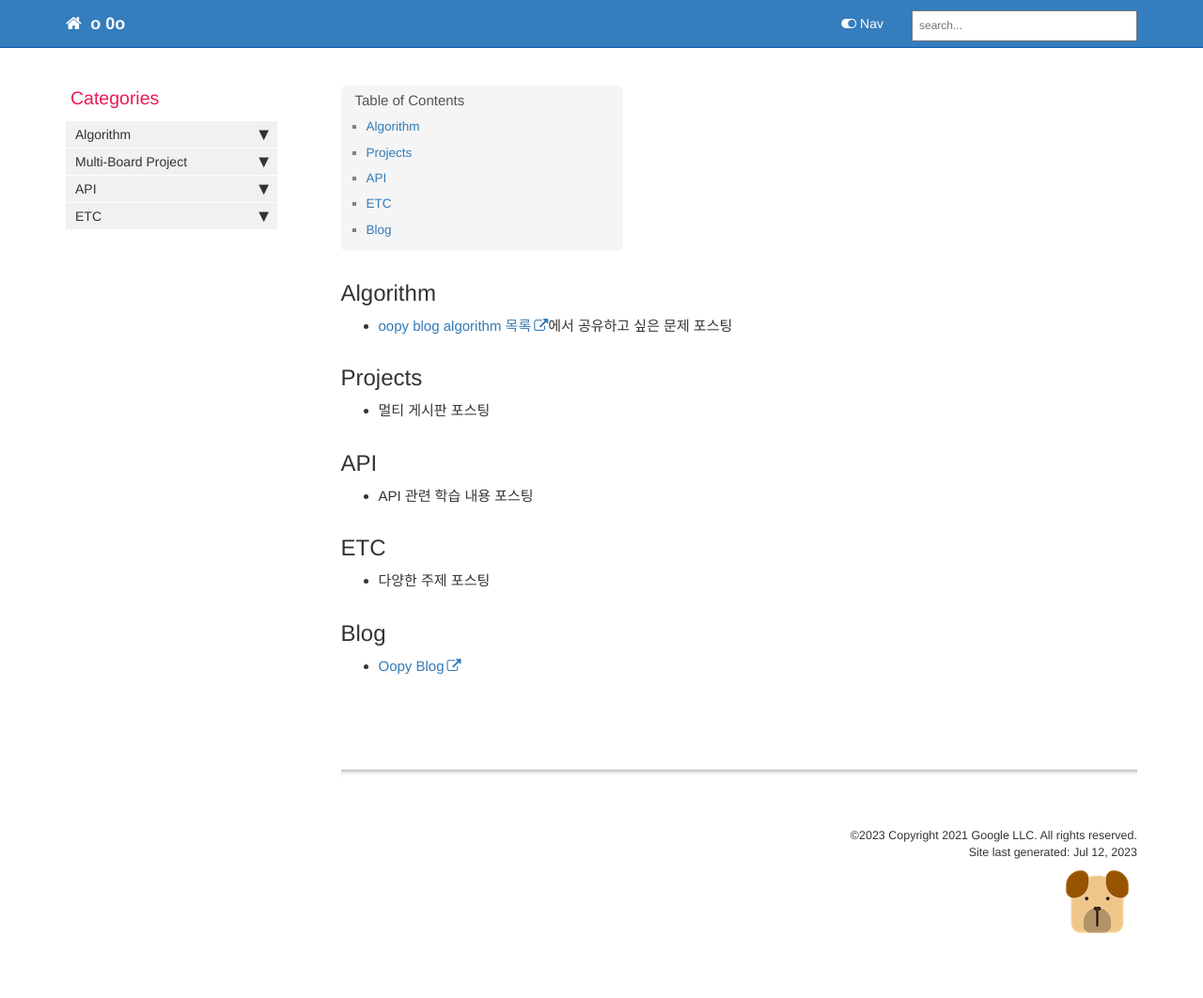
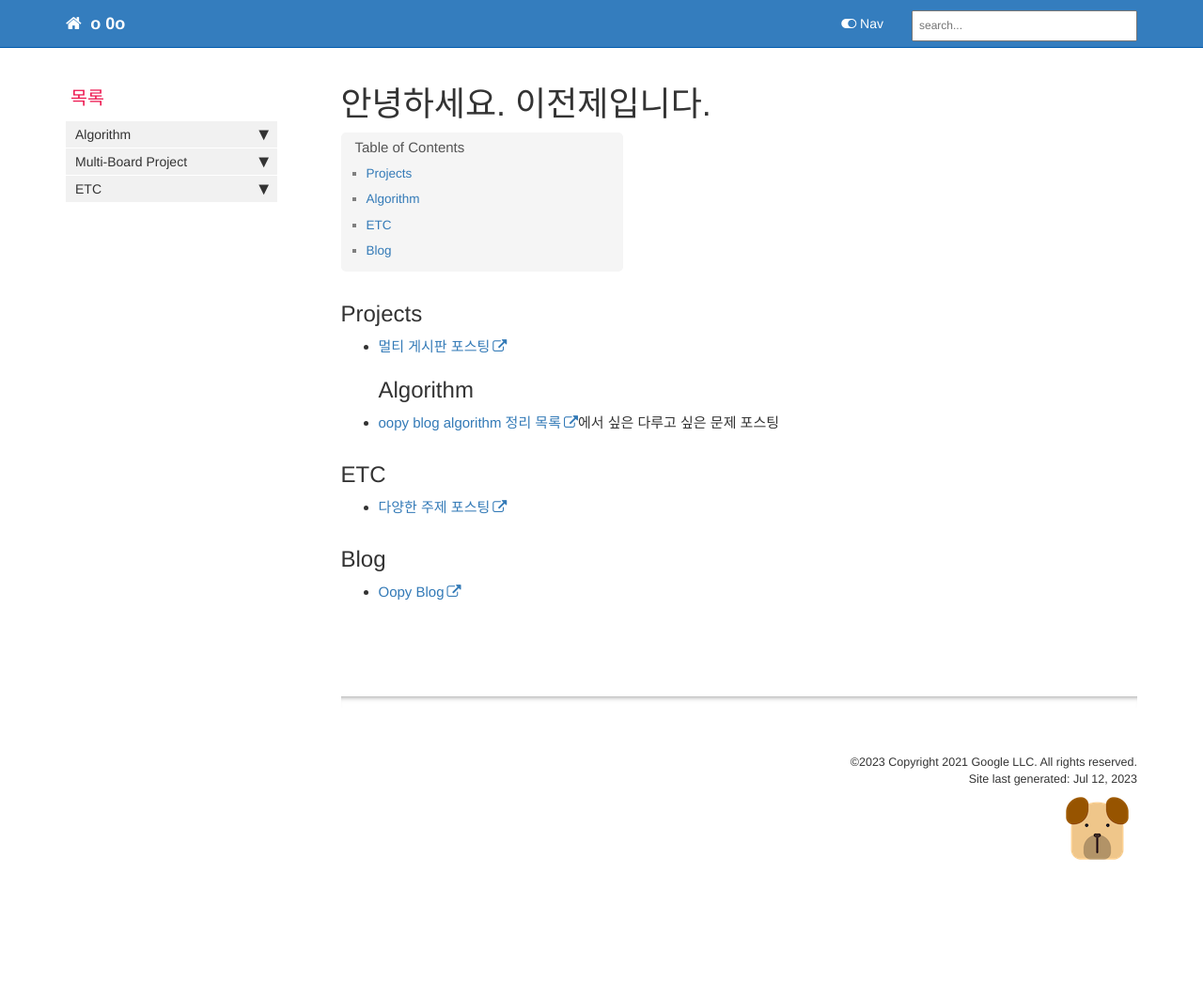
Before and after one commit to JeonJe/JeonJe.github.io, a Jekyll site: the page built from index.md, in a window 1280 px wide. Shown: the whole page at 94% size. Built offline with Jekyll 4.4.1, drawn with Linux system fonts in a browser that asks for light colours; comment, search, counter and statistics services are not loaded; after the commit the page ends 984 px from its top, so only the background shows below that.

Commit message:
change : index, sidebar

```diff
--- a/_data/sidebars/mydoc_sidebar.yml
+++ b/_data/sidebars/mydoc_sidebar.yml
@@ -2,7 +2,7 @@
 
 entries:
 - title: sidebar
-  product: Categories
+  product: 목록
   version: #6.0
   folders:
 
@@ -51,20 +51,17 @@ entries:
       url: /multi_board_notice_board.html
       output: web, pdf
 
-
-  - title: API
+  - title: ETC
     output: web, pdf
     folderitems:
       - title: API 디자인
         url: /API_design.html
         output: web, pdf
 
-
-  - title: ETC
-    output: web, pdf
-    folderitems:
       - title: Failed to load command jekyll
         url: /issue_jekyll.html
         output: web, pdf
 
+
+
 # Copyright 2021 Google LLC
--- a/index.md
+++ b/index.md
@@ -1,5 +1,5 @@
 ---
-title: ""
+title: "안녕하세요. 이전제입니다."
 keywords:
 tags:
 sidebar: mydoc_sidebar
@@ -7,18 +7,13 @@ permalink: index.html
 summary:
 ---
 
-
+## Projects
+- [멀티 게시판 포스팅](https://jeonje.github.io/multi_board_erd.html)
 ## Algorithm
-- [oopy blog algorithm 목록](https://premise.oopy.io/12bc812e-d1cb-4412-848d-2a1f05862982)에서 공유하고 싶은 문제 포스팅
-
-## Projects
-- 멀티 게시판 포스팅
-
-## API
-- API 관련 학습 내용 포스팅
+- [oopy blog algorithm 정리 목록](https://premise.oopy.io/12bc812e-d1cb-4412-848d-2a1f05862982)에서 싶은 다루고 싶은 문제 포스팅
 
 ## ETC
-- 다양한 주제 포스팅
+- [다양한 주제 포스팅](https://jeonje.github.io/API_design.html)
 
 ## Blog
 - [Oopy Blog](https://premise.oopy.io/)
```
Also changed, not shown: pages/API/API_design.md (+8 -8 lines).
